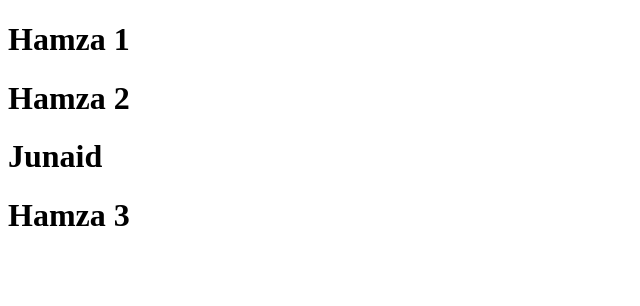
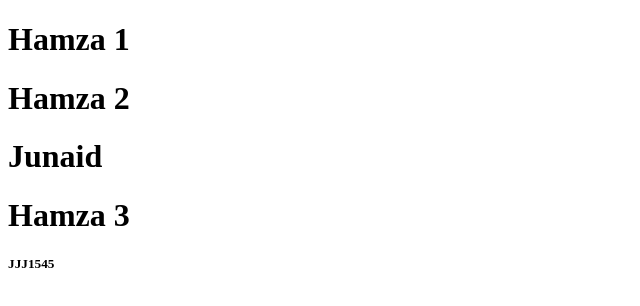
Before and after one commit to hamzaalamlinux/test1, a plain HTML site: page index.html in a window 1280 px wide. Shown: the full height of the page, 0-640 px from the left. Drawn offline with Linux system fonts and the light colour scheme.

Commit message:
changes in inde

```diff
--- a/index.html
+++ b/index.html
@@ -10,5 +10,6 @@
     <h1>Hamza 2</h1>
     <h1>Junaid</h1>
     <h1>Hamza 3</h1>
+    <h5>JJJ1545</h5>
 </body>
 </html>
```
